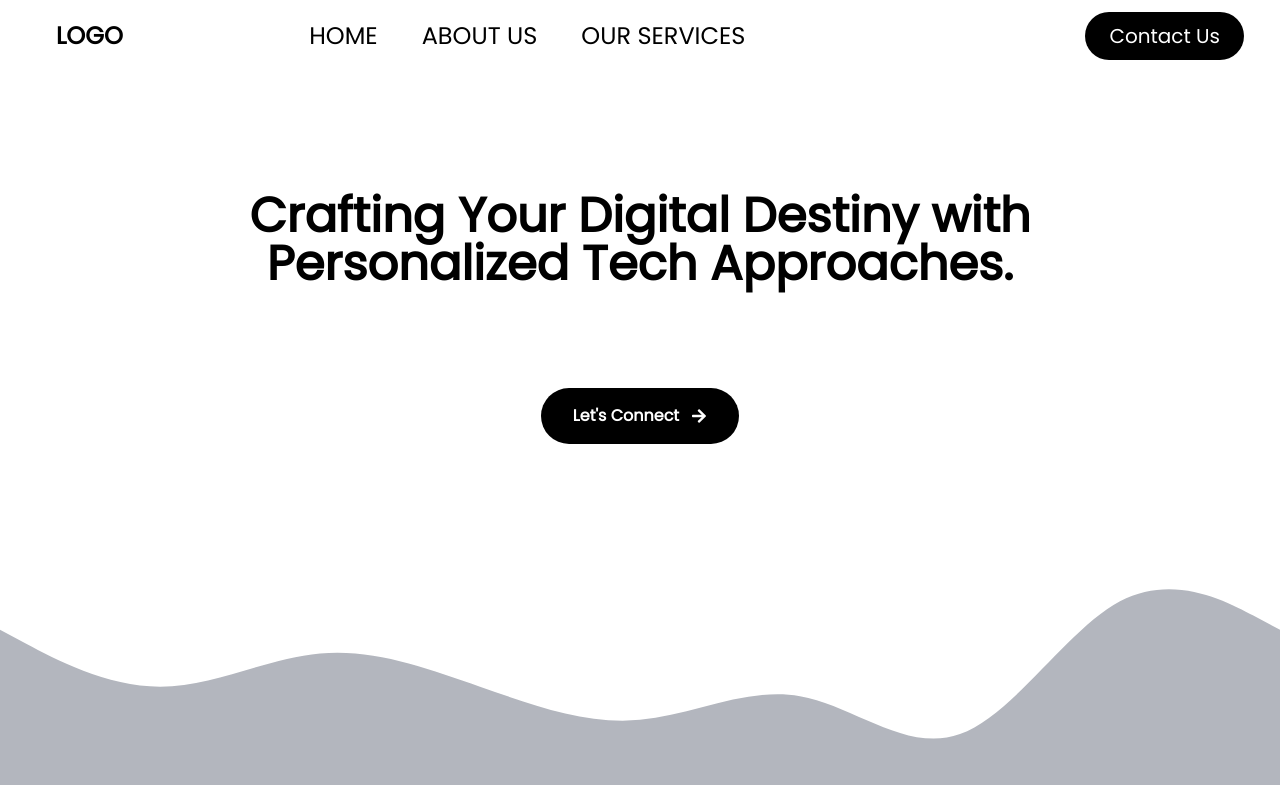
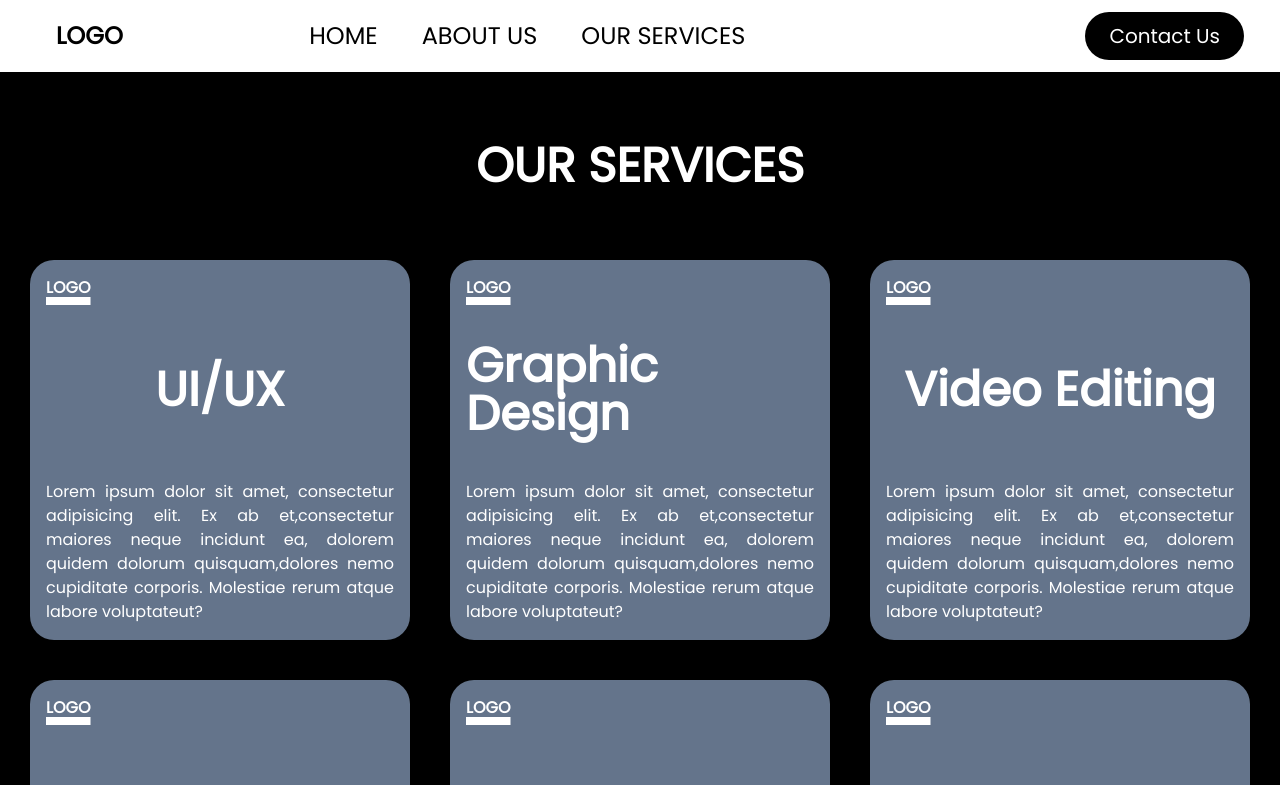
Before and after one commit to SuhasLingam/Agile-YANAM-Web, a React (Vite) app in the folder client/: page / in a window 1280 px wide. Shown: the top 785 px of the page. Built offline with nearby package versions, Linux system fonts and the light colour scheme.

Commit message:
Add Services and Services Set Up

```diff
--- a/client/src/App.jsx
+++ b/client/src/App.jsx
@@ -1,12 +1,14 @@
 import Navbar from "./components/navbar";
 import HomeBanner from "./components/home/homeBanner";
+import OurServices from "./components/Our Services/services";
 
 function App() {
   return (
     <>
       <div>
         <Navbar />
-        <HomeBanner />
+
+        <OurServices />
       </div>
     </>
   );
--- /dev/null
+++ b/client/src/components/Our Services/serviceCard.jsx
@@ -0,0 +1,31 @@
+import React, { useState } from "react";
+
+const serviceCard = ({ name, logo, text }) => {
+  const [onHover, setOnHover] = useState(false);
+  const setMouseEnter = () => {
+    setOnHover(true);
+  };
+  const setMouseLeave = () => {
+    setOnHover(false);
+  };
+
+  return (
+    <div className={`flex w-[380px] p-4 rounded-3xl h-[380px] bg-slate-500 `}>
+      <div className="flex flex-col justify-between text-white">
+        <div
+          onMouseEnter={setMouseEnter}
+          onMouseLeave={setMouseLeave}
+          className="w-max h-max cursor-pointer"
+        >
+          <p className="underline-offset-4 w-max decoration-8 font-bold underline">
+            {logo}
+          </p>
+        </div>
+        <b className=" flex items-center justify-center text-5xl">{name}</b>
+        <p className="text-justify">{text}</p>
+      </div>
+    </div>
+  );
+};
+
+export default serviceCard;
--- /dev/null
+++ b/client/src/components/Our Services/services.jsx
@@ -0,0 +1,111 @@
+import React from "react";
+import ServiceCard from "./serviceCard";
+
+const ourServices = () => {
+  const ServiceList = [
+    {
+      name: "UI/UX",
+      logo: "LOGO",
+      content:
+        "Lorem ipsum dolor sit amet, consectetur adipisicing elit. Ex ab et,consectetur maiores neque incidunt ea, dolorem quidem dolorum quisquam,dolores nemo cupiditate corporis. Molestiae rerum atque labore voluptateut?",
+    },
+    {
+      name: "Graphic Design",
+      logo: "LOGO",
+      content:
+        "Lorem ipsum dolor sit amet, consectetur adipisicing elit. Ex ab et,consectetur maiores neque incidunt ea, dolorem quidem dolorum quisquam,dolores nemo cupiditate corporis. Molestiae rerum atque labore voluptateut?",
+    },
+    {
+      name: "Video Editing",
+      logo: "LOGO",
+      content:
+        "Lorem ipsum dolor sit amet, consectetur adipisicing elit. Ex ab et,consectetur maiores neque incidunt ea, dolorem quidem dolorum quisquam,dolores nemo cupiditate corporis. Molestiae rerum atque labore voluptateut?",
+    },
+    {
+      name: "Web Dev",
+      logo: "LOGO",
+      content:
+        "Lorem ipsum dolor sit amet, consectetur adipisicing elit. Ex ab et,consectetur maiores neque incidunt ea, dolorem quidem dolorum quisquam,dolores nemo cupiditate corporis. Molestiae rerum atque labore voluptateut?",
+    },
+    {
+      name: "App Dev",
+      logo: "LOGO",
+      content:
+        "Lorem ipsum dolor sit amet, consectetur adipisicing elit. Ex ab et,consectetur maiores neque incidunt ea, dolorem quidem dolorum quisquam,dolores nemo cupiditate corporis. Molestiae rerum atque labore voluptateut?",
+    },
+    {
+      name: "Software Dev",
+      logo: "LOGO",
+      content:
+        "Lorem ipsum dolor sit amet, consectetur adipisicing elit. Ex ab et,consectetur maiores neque incidunt ea, dolorem quidem dolorum quisquam,dolores nemo cupiditate corporis. Molestiae rerum atque labore voluptateut?",
+    },
+    {
+      name: "Blockchain Dev",
+      logo: "LOGO",
+      content:
+        "Lorem ipsum dolor sit amet, consectetur adipisicing elit. Ex ab et,consectetur maiores neque incidunt ea, dolorem quidem dolorum quisquam,dolores nemo cupiditate corporis. Molestiae rerum atque labore voluptateut?",
+    },
+    {
+      name: "AI Chatbot",
+      logo: "LOGO",
+      content:
+        "Lorem ipsum dolor sit amet, consectetur adipisicing elit. Ex ab et,consectetur maiores neque incidunt ea, dolorem quidem dolorum quisquam,dolores nemo cupiditate corporis. Molestiae rerum atque labore voluptateut?",
+    },
+    {
+      name: "Smart Contracts",
+      logo: "LOGO",
+      content:
+        "Lorem ipsum dolor sit amet, consectetur adipisicing elit. Ex ab et,consectetur maiores neque incidunt ea, dolorem quidem dolorum quisquam,dolores nemo cupiditate corporis. Molestiae rerum atque labore voluptateut?",
+    },
+    {
+      name: "Digital Marketing",
+      logo: "LOGO",
+      content:
+        "Lorem ipsum dolor sit amet, consectetur adipisicing elit. Ex ab et,consectetur maiores neque incidunt ea, dolorem quidem dolorum quisquam,dolores nemo cupiditate corporis. Molestiae rerum atque labore voluptateut?",
+    },
+    {
+      name: "Social Media Management",
+      logo: "LOGO",
+      content:
+        "Lorem ipsum dolor sit amet, consectetur adipisicing elit. Ex ab et,consectetur maiores neque incidunt ea, dolorem quidem dolorum quisquam,dolores nemo cupiditate corporis. Molestiae rerum atque labore voluptateut?",
+    },
+    {
+      name: "Accounting & Auditing",
+      logo: "LOGO",
+      content:
+        "Lorem ipsum dolor sit amet, consectetur adipisicing elit. Ex ab et,consectetur maiores neque incidunt ea, dolorem quidem dolorum quisquam,dolores nemo cupiditate corporis. Molestiae rerum atque labore voluptateut?",
+    },
+    {
+      name: "Housing & Mapping",
+      logo: "LOGO",
+      content:
+        "Lorem ipsum dolor sit amet, consectetur adipisicing elit. Ex ab et,consectetur maiores neque incidunt ea, dolorem quidem dolorum quisquam,dolores nemo cupiditate corporis. Molestiae rerum atque labore voluptateut?",
+    },
+    {
+      name: "Interior Designing",
+      logo: "LOGO",
+      content:
+        "Lorem ipsum dolor sit amet, consectetur adipisicing elit. Ex ab et,consectetur maiores neque incidunt ea, dolorem quidem dolorum quisquam,dolores nemo cupiditate corporis. Molestiae rerum atque labore voluptateut?",
+    },
+  ];
+
+  return (
+    <div className="w-full h-full font-poppins items-center justify-center flex flex-col bg-[#000000]">
+      <div className="flex my-[70px] items-center justify-center text-white">
+        <b className="text-5xl">OUR SERVICES</b>
+      </div>
+
+      <div className="mb-[100px] grid items-center justify-center grid-flow-row grid-cols-3 gap-10">
+        {ServiceList.map((items) => (
+          <ServiceCard
+            name={items.name}
+            logo={items.logo}
+            text={items.content}
+          />
+        ))}
+      </div>
+    </div>
+  );
+};
+
+export default ourServices;
--- a/client/src/components/home/homeBanner.jsx
+++ b/client/src/components/home/homeBanner.jsx
@@ -7,21 +7,21 @@ const homeBanner = () => {
       <div className="flex-col w-full h-full mt-[160px] md:mt-[120px] space-y-[80px] md:space-y-[100px] font-[700] flex items-center font-poppins ">
         {/** Header */}
         <div>
-          <p className="flex justify-center text-justify items-center text-2xl md:text-5xl">
+          <p className="md:text-5xl flex items-center justify-center text-2xl text-justify">
             Crafting Your Digital Destiny with
           </p>
-          <p className="flex justify-center text-justify items-center  text-2xl md:text-5xl">
+          <p className="md:text-5xl flex items-center justify-center text-2xl text-justify">
             Personalized Tech Approaches.
           </p>
         </div>
         {/** Button */}
-        <div className="flex justify-center items-center ">
-          <a className="text-white bg-black md:p-4 p-3 flex-row md:gap-3 px-5 md:px-8 flex items-center justify-center rounded-full">
+        <div className=" flex items-center justify-center">
+          <a className="md:p-4 md:gap-3 md:px-8 flex flex-row items-center justify-center p-3 px-5 text-white bg-black rounded-full">
             Let's Connect <FaArrowRight />
           </a>
         </div>
         <svg
-          className="absolute h-fit bottom-0"
+          className="h-fit absolute bottom-0"
           xmlns="http://www.w3.org/2000/svg"
           viewBox="0 0 1440 320"
         >
--- a/client/src/index.css
+++ b/client/src/index.css
@@ -1,5 +1,20 @@
 @import url('https://fonts.googleapis.com/css2?family=Poppins&display=swap');
 
+/*Scroll bar */
+*::-webkit-scrollbar {
+    width: 6px;
+}
+
+*::-webkit-scrollbar-track {
+    background: rgba(0, 0, 0, 0.723);
+    border-radius: 5px;
+}
+
+*::-webkit-scrollbar-thumb {
+    background-color: #d96f61;
+    border-radius: 14px;
+    border: 3px solid var(--primary);
+}
 
 @tailwind base;
 @tailwind components;
--- a/client/tailwind.config.js
+++ b/client/tailwind.config.js
@@ -6,10 +6,6 @@ export default {
       fontFamily: {
         poppins: ["Poppins"],
       },
-      backgroundImage: {
-        homeBg: "url('./assets/wave.svg')",
-        homeBgMob: "url('./assets/wave-mob.svg')",
-      },
     },
   },
   plugins: [],
```
Also changed, not shown: client/src/assets/wave-mob.svg (deleted), client/src/assets/wave.svg (deleted).
